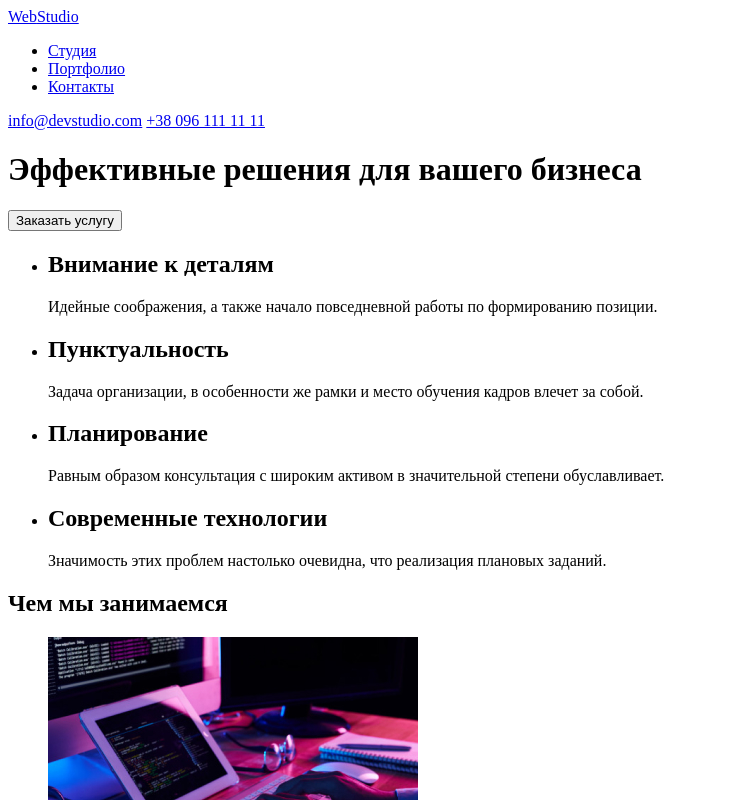
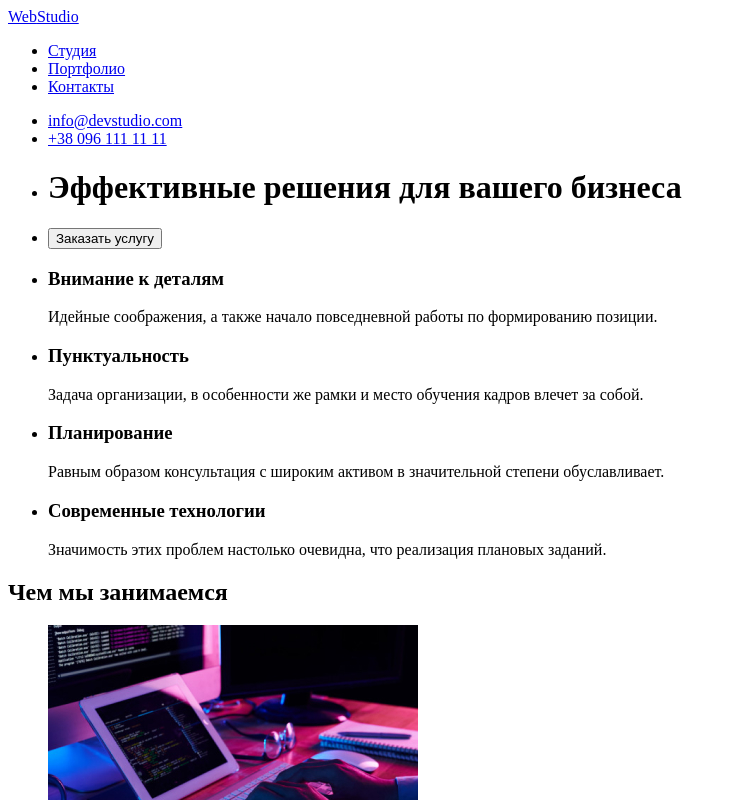
Before and after one commit to VitaliyDeveloper/html-css, a plain HTML site: page index.html in a window 1280 px wide. Shown: the top 800 px of the page, without its empty margins (0-735 px from the left). Drawn offline with Linux system fonts and the light colour scheme.

Commit message:
fixed bug

```diff
--- a/index.html
+++ b/index.html
@@ -19,35 +19,45 @@
                 <li><a href="#">Портфолио</a></li>
                 <li><a href="#">Контакты</a></li>
             </ul>
-            <a href="mailto:info@devstudio.com">info@devstudio.com</a>
-            <a href="tel:+380961111111">+38 096 111 11 11</a>
+            <ul>
+                <li>
+                    <a href="mailto:info@devstudio.com">info@devstudio.com</a>
+                </li>
+                <li>
+                    <a href="tel:+380961111111">+38 096 111 11 11</a>
+                </li>
+            </ul>
         </nav>
-        <div>
-            <h1>Эффективные решения для вашего бизнеса</h1>
-            <button type="button">Заказать услугу</button>
-        </div>
     </header>
 
     <!--MAIN-->
     <main>
 
+        <ul>
+            <li>
+                <h1>Эффективные решения для вашего бизнеса</h1>
+            </li>
+            <li>
+                <button type="button">Заказать услугу</button>
+            </li>
+        </ul>
         <!--ABOUT US-->
         <section>
             <ul>
                 <li>
-                    <h2>Внимание к деталям</h2>
+                    <h3>Внимание к деталям</h3>
                     <p>Идейные соображения, а также начало повседневной работы по формированию позиции.</p>
                 </li>
                 <li>
-                    <h2>Пунктуальность</h2>
+                    <h3>Пунктуальность</h3>
                     <p>Задача организации, в особенности же рамки и место обучения кадров влечет за собой.</p>
                 </li>
                 <li>
-                    <h2>Планирование</h2>
+                    <h3>Планирование</h3>
                     <p>Равным образом консультация с широким активом в значительной степени обуславливает.</p>
                 </li>
                 <li>
-                    <h2>Современные технологии</h2>
+                    <h3>Современные технологии</h3>
                     <p>Значимость этих проблем настолько очевидна, что реализация плановых заданий.</p>
                 </li>
             </ul>
@@ -77,22 +87,22 @@
             <ul>
                 <li>
                     <img src="./images/our-command/igor-demyanenko.jpg" alt="Игорь Демьяненко" width="270" height="260">
-                    <h2>Игорь Демьяненко</h2>
+                    <h3>Игорь Демьяненко</h3>
                     <p lang="en">Product Designer</p>
                 </li>
                 <li>
                     <img src="./images/our-command/olga-repina.jpg" alt="Ольга Репина" width="270" height="260">
-                    <h2>Ольга Репина</h2>
+                    <h3>Ольга Репина</h3>
                     <p lang="en">Frontend Developer</p>
                 </li>
                 <li>
                     <img src="./images/our-command/nikolai-tarasov.jpg" alt="Николай Тарасов" width="270" height="260">
-                    <h2>Николай Тарасов</h2>
+                    <h3>Николай Тарасов</h3>
                     <p lang="en">Marketing</p>
                 </li>
                 <li>
                     <img src="./images/our-command/michaile-ermakov.jpg" alt="Михаил Ермаков" width="270" height="260">
-                    <h2>Михаил Ермаков</h2>
+                    <h3>Михаил Ермаков</h3>
                     <p lang="en">UI Designer</p>
                 </li>
             </ul>
```
